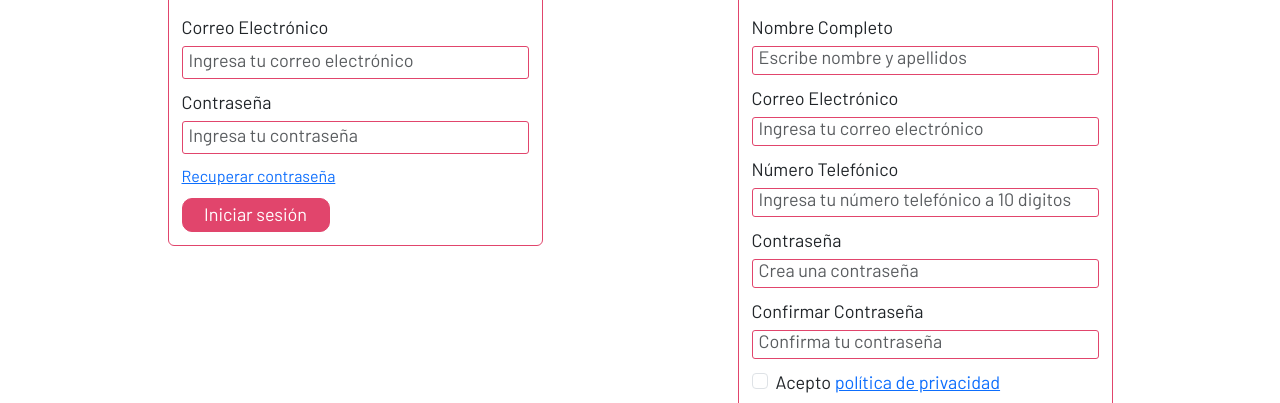
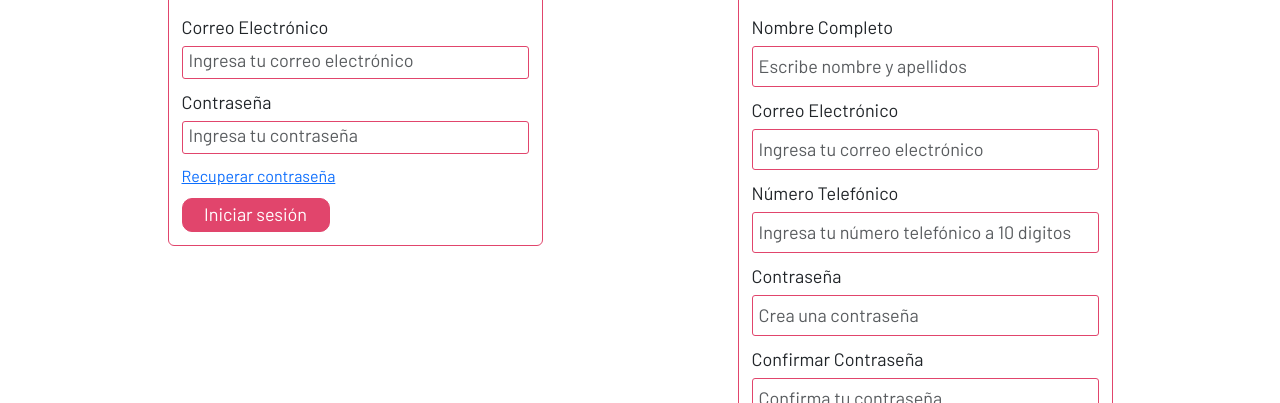
Before and after one commit to DhyanaIxchelVerjanVargas/Proyecto-YolliCalli, a plain HTML site: page iniciosesion.html in a window 1280 px wide. Shown: the part 484-887 px from the top of the page. Drawn offline with nearby package versions, Linux system fonts and the light colour scheme.

Commit message:
Se corrige problema con el tamaño pequeño de los campos del formulario de registro

```diff
--- a/iniciosesion.html
+++ b/iniciosesion.html
@@ -121,6 +121,7 @@
                             <input
                                 type="text"
                                 class="form-control"
+                                style="font-size: 18px;"
                                 id="inputNombreCompletoRegistro"
                                 placeholder="Escribe nombre y apellidos"
                                 name="nombreCompleto"
@@ -132,6 +133,7 @@
                             <input
                                 type="email"
                                 class="form-control"
+                                style="font-size: 18px;"
                                 id="inputEmailRegistro"
                                 placeholder="Ingresa tu correo electrónico"
                                 name="email"
@@ -144,6 +146,7 @@
                             <input
                                 type="text"
                                 class="form-control"
+                                style="font-size: 18px;"
                                 id="inputTelefonoRegistro"
                                 placeholder="Ingresa tu número telefónico a 10 digitos"
                                 name="telefono"
@@ -155,6 +158,7 @@
                             <input
                                 type="password"
                                 class="form-control"
+                                style="font-size: 18px;"
                                 id="nuevaContraseñaRegistro"
                                 placeholder="Crea una contraseña"
                                 name="inputContrasenaRegistro"
@@ -166,6 +170,7 @@
                             <input
                                 type="password"
                                 class="form-control"
+                                style="font-size: 18px;"
                                 id="inputConfirmarContrasena"
                                 placeholder="Confirma tu contraseña"
                                 name="confirmarContraseña"
```
